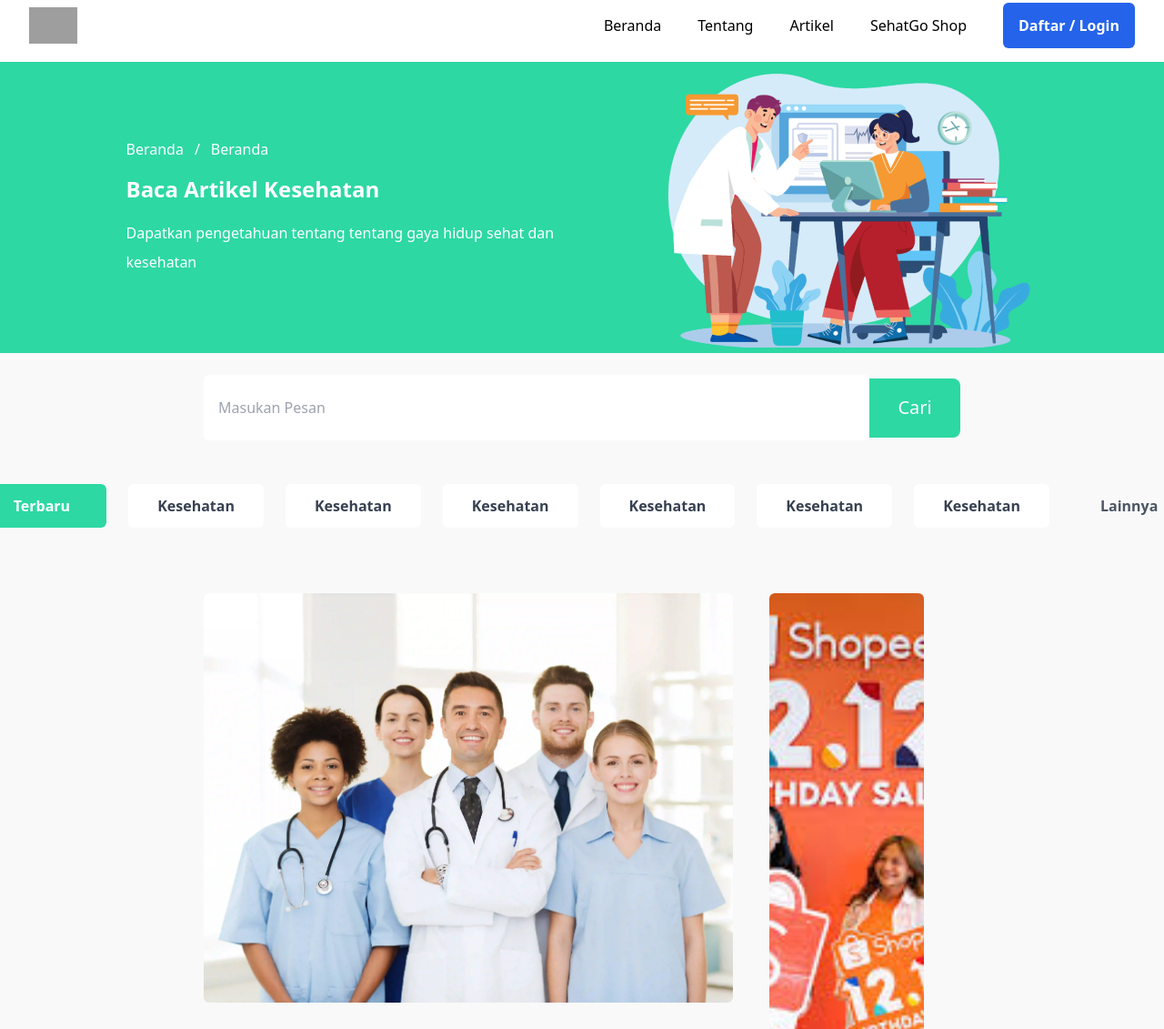
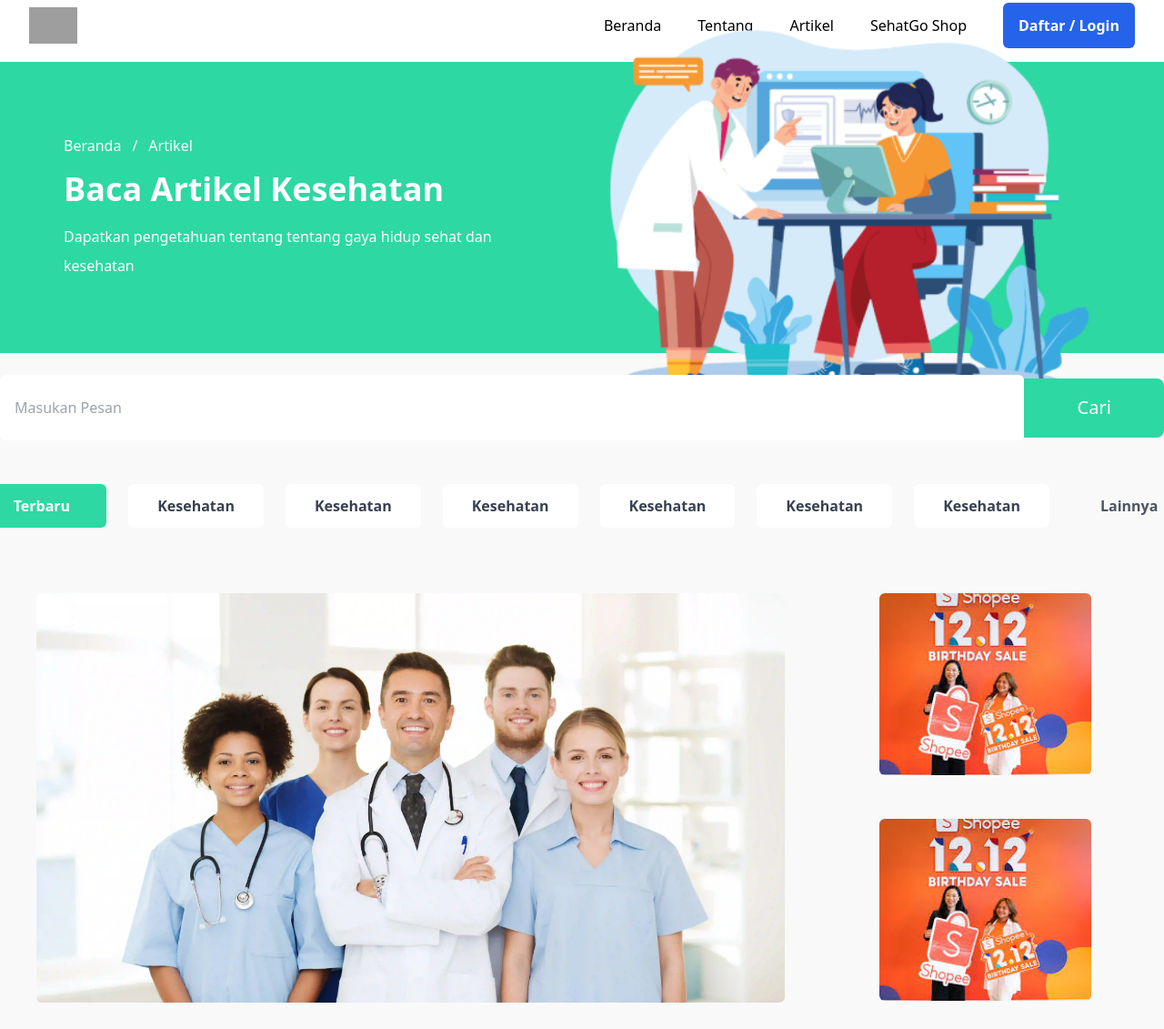
Before and after one commit to satyaflow/SehatGo, a website: page artikel.html in a window 1280 px wide. Shown: the part 12-1143 px from the top of the page at 91% size. Drawn offline with nearby package versions, Linux system fonts and the light colour scheme; grey boxes are pictures that could not be loaded.

Commit message:
update kurang lagi dikit

```diff
--- a/artikel.html
+++ b/artikel.html
@@ -103,27 +103,27 @@
     </div>
   </header>
 
-  <div class="w-full h-[40vh] hijau flex items-center justify-center">
-    <div class="w[700px] h-auto flex items-center justify-center gap-x-20">
-      <div class="w-auto flex items-start justify-center flex-col gap-4">
+  <div class="w-full h-[70vh] lg:h-[40vh] hijau flex  items-center justify-center">
+    <div class="w-[90%] h-auto flex flex-col-reverse lg:flex-row items-center justify-center gap-12 lg:gap-x-20">
+      <div class="w-auto  flex items-start justify-center flex-col gap-4">
         <div class="flex items-start justify-center gap-3">
           <a class="text-white font-medium" href="beranda">Beranda</a>
           <p class="text-white font-medium">/</p>
-          <a class="text-white font-medium" href="beranda">Beranda</a>
+          <a class="text-white font-medium" href="beranda">Artikel</a>
         </div>
-        <h1 class="font-bold text-white text-2xl">Baca Artikel Kesehatan</h1>
+        <h1 class="font-bold text-white text-4xl">Baca Artikel Kesehatan</h1>
         <p class="font-reguler text-white text-base leading-8 w-[500px]">Dapatkan pengetahuan tentang tentang gaya hidup
           sehat dan kesehatan </p>
       </div>
       <div class="w-auto">
-        <img class="object-cover w-auto h-auto" src="Gambar/Ilustrasi-1.png" alt="Gambar Ilustrasi">
+        <img class="object-cover w-[35rem]" src="Gambar/Ilustrasi-1.png" alt="Gambar Ilustrasi">
       </div>
     </div>
   </div>
 
 
   <div class="w-full h-auto flex items-center justify-top bg-[#F9F9F9] py-6 flex-col gap-y-12">
-    <div class="w-[65%] flex items-center justify-center">
+    <div class="w-[90%] lg:w-[80rem]  flex items-center justify-center">
       <input class="w-[88%] bg-white py-6 px-4 rounded-md flex justify-between items-center"
         placeholder="Masukan Pesan">
       </input>
@@ -147,9 +147,9 @@
 
   </div>
 
-  <div class="w-full bg-[#F9F9F9] h-auto flex justify-center bg-green">
-    <div class="w-[65%] h-auto my-12 flex justify-center">
-      <div class="w-[70%] flex items-center justify-start flex-col gap-8">
+  <div class="w-full bg-[#F9F9F9] h-auto flex items-center justify-center bg-green">
+    <div class="lg:w-[85rem] w-[90%] h-auto my-12 flex flex-col lg:flex-row justify-center items-start gap-16 px-10">
+      <div class="lg:w-[70%] w-[100%] flex items-center justify-start flex-col gap-8">
         <img class="w-full h-[450px] rounded-md object-cover" src="Gambar/perawat.webp" alt="">
 
         <div class="flex justify-center items-left flex-col gap-3">
@@ -241,11 +241,12 @@
 
 
 
-      <div class="w-[30%] ">
+      <div class="w-[100%] lg:w-[20rem]">
         <div class="w-auto px-10 flex justify-center items-start flex-col">
           <div class="flex justify-center items-center flex-col gap-12">
 
-            <img class="w-full h-[600px] object-cover rounded-md" src="Gambar/images.jpeg" alt="iklan cuy">
+            <img class="w-full h-[200px] object-cover rounded-md" src="Gambar/images.jpeg" alt="iklan cuy">
+            <img class="w-full h-[200px] object-cover rounded-md" src="Gambar/images.jpeg" alt="iklan cuy">
             <img class="w-full h-[600px] object-cover rounded-md" src="Gambar/images.jpeg" alt="iklan cuy">
           </div>
 
```
